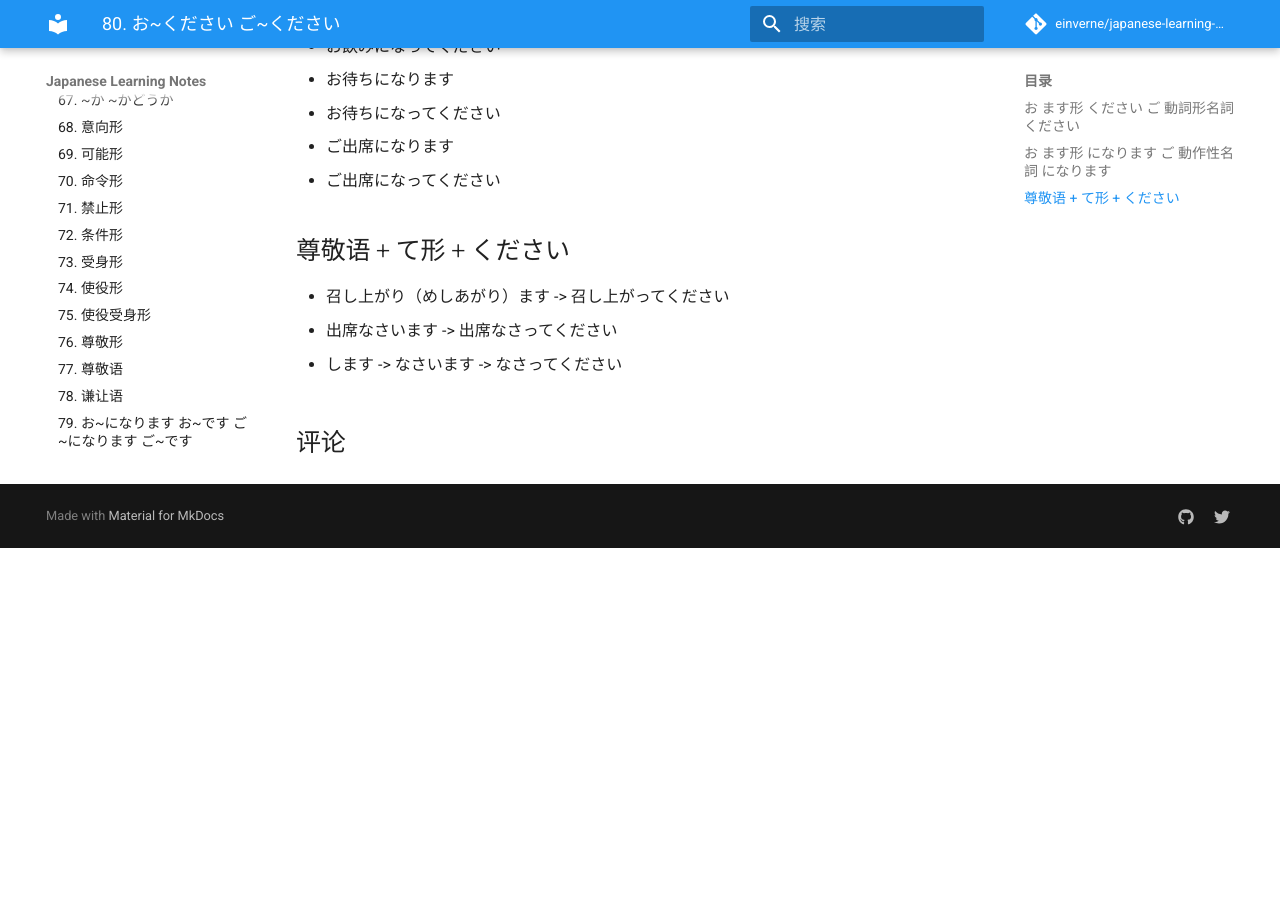
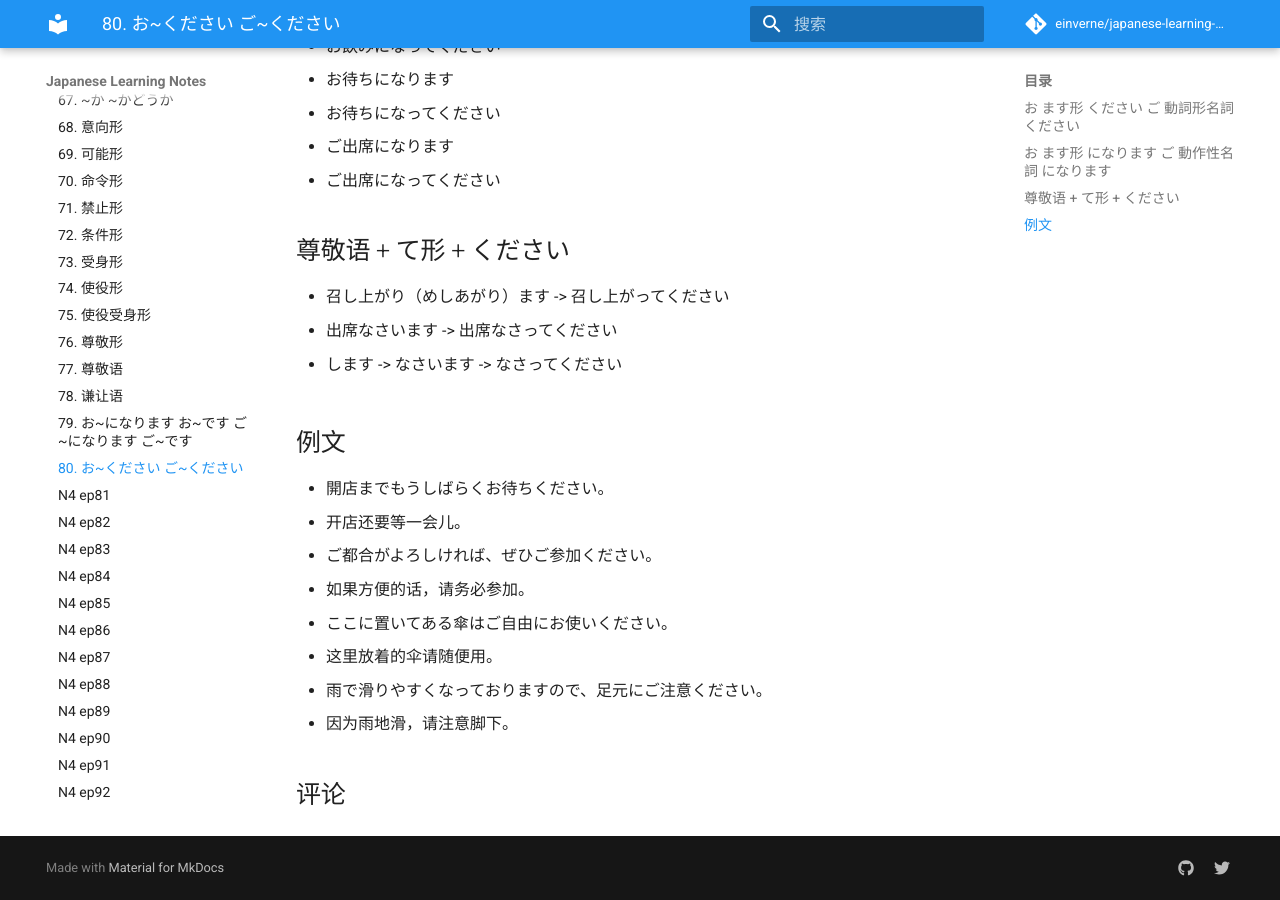
Before and after one commit to einverne/japanese-learning-notes, an MkDocs documentation site: the page built from docs/n4/n4-ep80.md, in a window 1280 px wide and 900 px high, scrolled down 856 px. Built offline with MkDocs 1.6.1 and Material for MkDocs 9.7.7, drawn with Linux system fonts in a browser that asks for light colours; comment, search, counter and statistics services are not loaded; before the commit the page ends 1404 px from its top, so only the background shows below that.

Commit message:
feat: add n4 to ep80

```diff
--- a/docs/n4/n4-ep80.md
+++ b/docs/n4/n4-ep80.md
@@ -42,3 +42,14 @@
 - 出席なさいます -> 出席なさってください
 
 - します -> なさいます -> なさってください
+
+## 例文
+
+- 開店までもうしばらくお待ちください。
+- 开店还要等一会儿。
+- ご都合がよろしければ、ぜひご参加ください。
+- 如果方便的话，请务必参加。
+- ここに置いてある傘はご自由にお使いください。
+- 这里放着的伞请随便用。
+- 雨で滑りやすくなっておりますので、足元にご注意ください。
+- 因为雨地滑，请注意脚下。
```
